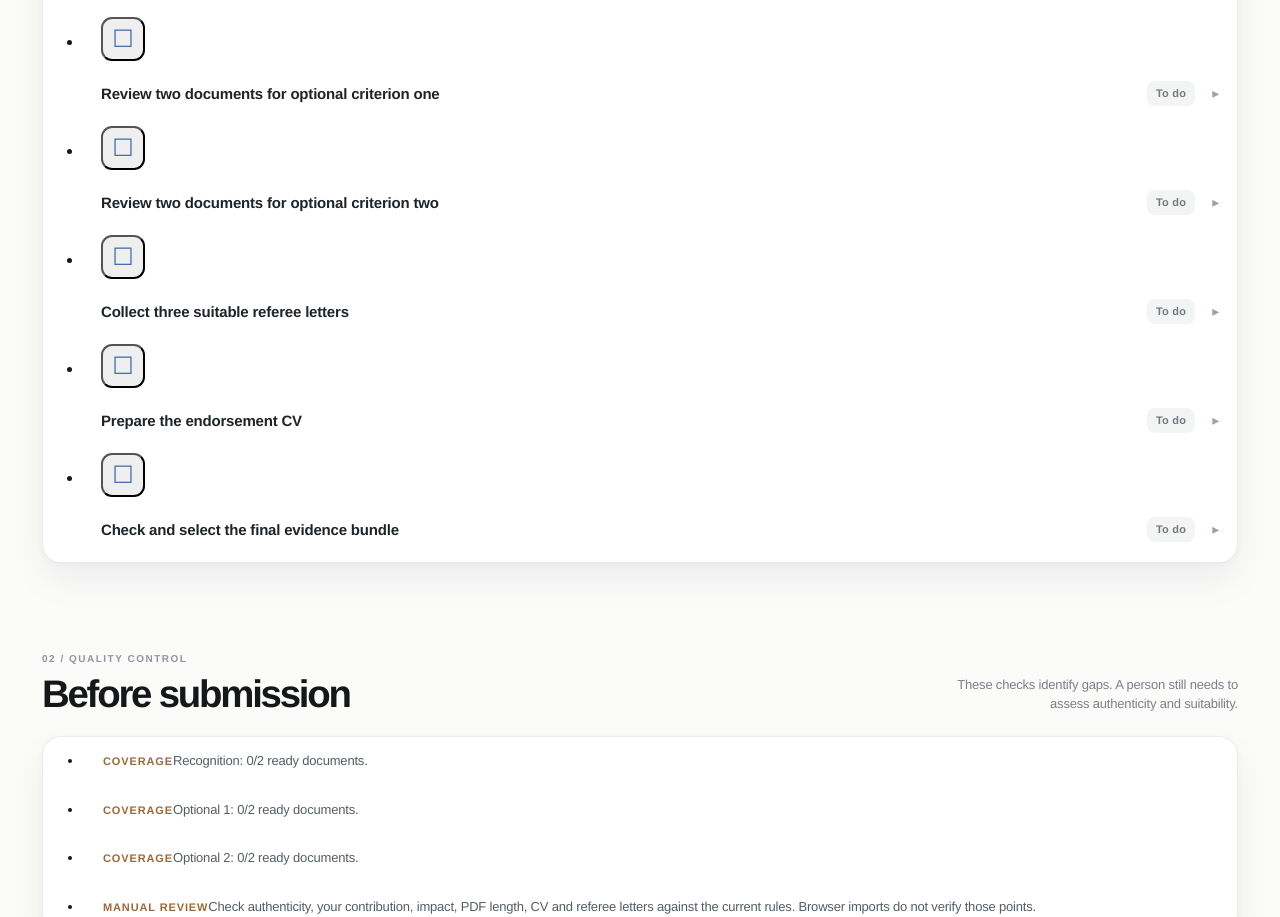
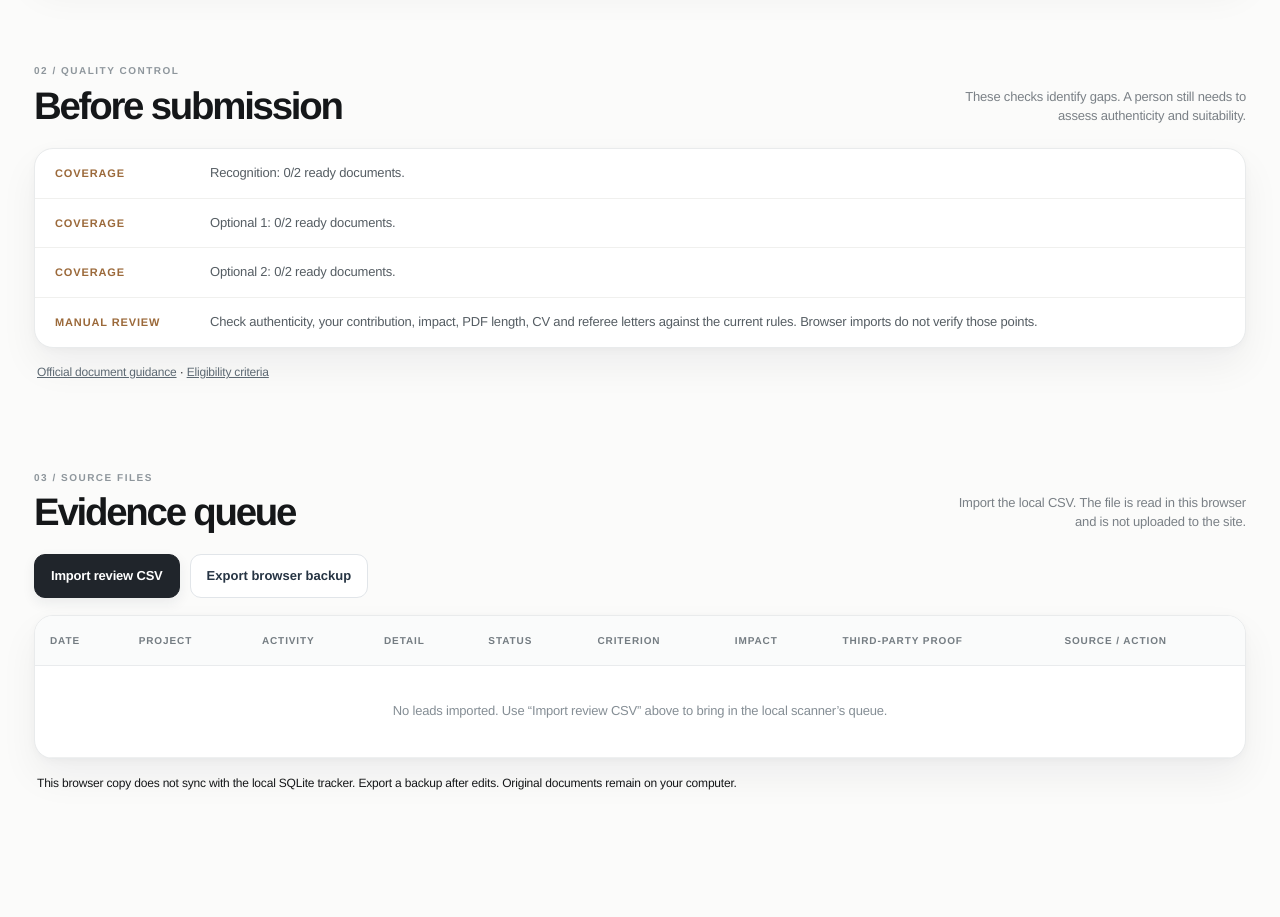
Before and after one commit to Fran6jy/evidence-desk, a plain HTML site: page public/index.html in a window 1280 px wide. Shown: the part 1772-2689 px from the top of the page. Drawn offline with Linux system fonts and the light colour scheme.

Commit message:
Fix standalone site layout

```diff
--- a/public/style.css
+++ b/public/style.css
@@ -5,8 +5,9 @@
   --amber:#d58248; --shadow:0 18px 38px rgba(20,27,40,.055),0 2px 8px rgba(20,27,40,.03);
 }
 html {scroll-behavior:smooth}
+* {box-sizing:border-box}
 body {background:radial-gradient(circle at 83% 9%,#edf3ff 0,transparent 24%),#fbfbfa;
-  color:var(--ink);font:16px/1.55 "Helvetica Neue",Arial,sans-serif;letter-spacing:-.012em}
+  color:var(--ink);font:16px/1.55 "Helvetica Neue",Arial,sans-serif;letter-spacing:-.012em;margin:0}
 main {max-width:1280px;padding:0 34px 140px}
 .menubar {height:43px;border-bottom:1px solid #ececeb;background:rgba(255,255,255,.88);
   display:flex;align-items:center;justify-content:space-between;padding:0 34px;
@@ -46,14 +47,16 @@ h1 i {font-style:normal;color:#668be1}
 .card strong {font-size:35px;letter-spacing:-.07em;color:#222529}
 .card p {font-size:12px;color:#787f85;margin:5px 0 0;max-width:30ch}
 .meter {height:7px;background:#e9edef;border-radius:30px;margin:0 0 12px}
-.meter span {background:#6f99e9}
+.meter span {display:block;height:100%;background:#6f99e9;border-radius:inherit}
 section {margin-top:82px;scroll-margin-top:25px}
 .section-head {display:flex;align-items:end;justify-content:space-between;gap:25px;margin-bottom:22px}
 .section-head h2 {font-size:clamp(30px,3vw,41px);letter-spacing:-.058em;line-height:1.03;margin:4px 0 0;font-weight:720}
 .section-head p {font-size:13px;color:#7a8086;max-width:310px;text-align:right;line-height:1.5;margin:0}
 .section-kicker {font-size:10px;letter-spacing:.15em;color:#8e969c;font-weight:700}
 .checklist,.findings,.table-wrap {background:#fff;border:1px solid #e9ebec;border-radius:19px;box-shadow:var(--shadow);overflow:hidden}
-.checklist li {padding:0 18px;align-items:flex-start;gap:9px;min-height:0;border-color:#eef0f0}
+.checklist,.findings {list-style:none;margin:0;padding:0}
+.checklist li {display:flex;padding:0 18px;align-items:flex-start;gap:9px;min-height:0;border-bottom:1px solid #eef0f0}
+.checklist li:last-child,.findings li:last-child {border-bottom:0}
 .checklist li:hover {background:#fafbfc}
 .box {width:50px;min-width:50px;font-size:23px;padding-top:7px;color:#476eae}
 .tick {width:44px;height:44px;font-size:24px;border-radius:11px;color:#476eae}
@@ -69,7 +72,7 @@ section {margin-top:82px;scroll-margin-top:25px}
 .task-detail {padding:0 55px 19px 0;display:grid;grid-template-columns:1fr 1fr;gap:25px}
 .task-detail p {font-size:13px;line-height:1.55;color:#626a70;max-width:52ch;margin:0}
 .task-detail b {display:block;color:#2d3338;font-size:11px;text-transform:uppercase;letter-spacing:.08em;margin-bottom:4px}
-.findings li {border-color:#f0f0ee;padding:15px 20px;gap:25px;font-size:13px;line-height:1.45}
+.findings li {display:flex;border-bottom:1px solid #f0f0ee;padding:15px 20px;gap:25px;font-size:13px;line-height:1.45}
 .findings strong {font-size:11px;text-transform:uppercase;letter-spacing:.08em;color:#9b693a;min-width:130px;padding-top:2px}
 .findings span {color:#555d63}
 .source-note {font-size:12px;margin:15px 3px 0}
@@ -86,9 +89,9 @@ section {margin-top:82px;scroll-margin-top:25px}
 #notice {font-size:12px;color:#606a72;min-height:1.2em}
 .empty-state {text-align:center;padding:35px!important;color:#858e95;font-size:13px}
 .table-wrap {overflow-x:auto}
-table {font-size:13px}
-th {background:#fafbfb;color:#747c82;font-size:10px;letter-spacing:.09em;text-transform:uppercase;border-bottom:1px solid #e9ebed;padding:17px 15px}
-td {border-color:#eff0f0;padding:14px 15px;color:#3b4247}
+table {width:100%;border-collapse:collapse;font-size:13px}
+th {background:#fafbfb;color:#747c82;font-size:10px;letter-spacing:.09em;text-transform:uppercase;text-align:left;border-bottom:1px solid #e9ebed;padding:17px 15px}
+td {border-bottom:1px solid #eff0f0;padding:14px 15px;color:#3b4247}
 tbody tr:hover {background:#fafcff}
 td:nth-child(2) {font-weight:700;color:#1f2529}
 td:nth-child(4) {color:#6f777d}
--- a/theme.css
+++ b/theme.css
@@ -5,8 +5,9 @@
   --amber:#d58248; --shadow:0 18px 38px rgba(20,27,40,.055),0 2px 8px rgba(20,27,40,.03);
 }
 html {scroll-behavior:smooth}
+* {box-sizing:border-box}
 body {background:radial-gradient(circle at 83% 9%,#edf3ff 0,transparent 24%),#fbfbfa;
-  color:var(--ink);font:16px/1.55 "Helvetica Neue",Arial,sans-serif;letter-spacing:-.012em}
+  color:var(--ink);font:16px/1.55 "Helvetica Neue",Arial,sans-serif;letter-spacing:-.012em;margin:0}
 main {max-width:1280px;padding:0 34px 140px}
 .menubar {height:43px;border-bottom:1px solid #ececeb;background:rgba(255,255,255,.88);
   display:flex;align-items:center;justify-content:space-between;padding:0 34px;
@@ -46,14 +47,16 @@ h1 i {font-style:normal;color:#668be1}
 .card strong {font-size:35px;letter-spacing:-.07em;color:#222529}
 .card p {font-size:12px;color:#787f85;margin:5px 0 0;max-width:30ch}
 .meter {height:7px;background:#e9edef;border-radius:30px;margin:0 0 12px}
-.meter span {background:#6f99e9}
+.meter span {display:block;height:100%;background:#6f99e9;border-radius:inherit}
 section {margin-top:82px;scroll-margin-top:25px}
 .section-head {display:flex;align-items:end;justify-content:space-between;gap:25px;margin-bottom:22px}
 .section-head h2 {font-size:clamp(30px,3vw,41px);letter-spacing:-.058em;line-height:1.03;margin:4px 0 0;font-weight:720}
 .section-head p {font-size:13px;color:#7a8086;max-width:310px;text-align:right;line-height:1.5;margin:0}
 .section-kicker {font-size:10px;letter-spacing:.15em;color:#8e969c;font-weight:700}
 .checklist,.findings,.table-wrap {background:#fff;border:1px solid #e9ebec;border-radius:19px;box-shadow:var(--shadow);overflow:hidden}
-.checklist li {padding:0 18px;align-items:flex-start;gap:9px;min-height:0;border-color:#eef0f0}
+.checklist,.findings {list-style:none;margin:0;padding:0}
+.checklist li {display:flex;padding:0 18px;align-items:flex-start;gap:9px;min-height:0;border-bottom:1px solid #eef0f0}
+.checklist li:last-child,.findings li:last-child {border-bottom:0}
 .checklist li:hover {background:#fafbfc}
 .box {width:50px;min-width:50px;font-size:23px;padding-top:7px;color:#476eae}
 .tick {width:44px;height:44px;font-size:24px;border-radius:11px;color:#476eae}
@@ -69,7 +72,7 @@ section {margin-top:82px;scroll-margin-top:25px}
 .task-detail {padding:0 55px 19px 0;display:grid;grid-template-columns:1fr 1fr;gap:25px}
 .task-detail p {font-size:13px;line-height:1.55;color:#626a70;max-width:52ch;margin:0}
 .task-detail b {display:block;color:#2d3338;font-size:11px;text-transform:uppercase;letter-spacing:.08em;margin-bottom:4px}
-.findings li {border-color:#f0f0ee;padding:15px 20px;gap:25px;font-size:13px;line-height:1.45}
+.findings li {display:flex;border-bottom:1px solid #f0f0ee;padding:15px 20px;gap:25px;font-size:13px;line-height:1.45}
 .findings strong {font-size:11px;text-transform:uppercase;letter-spacing:.08em;color:#9b693a;min-width:130px;padding-top:2px}
 .findings span {color:#555d63}
 .source-note {font-size:12px;margin:15px 3px 0}
@@ -86,9 +89,9 @@ section {margin-top:82px;scroll-margin-top:25px}
 #notice {font-size:12px;color:#606a72;min-height:1.2em}
 .empty-state {text-align:center;padding:35px!important;color:#858e95;font-size:13px}
 .table-wrap {overflow-x:auto}
-table {font-size:13px}
-th {background:#fafbfb;color:#747c82;font-size:10px;letter-spacing:.09em;text-transform:uppercase;border-bottom:1px solid #e9ebed;padding:17px 15px}
-td {border-color:#eff0f0;padding:14px 15px;color:#3b4247}
+table {width:100%;border-collapse:collapse;font-size:13px}
+th {background:#fafbfb;color:#747c82;font-size:10px;letter-spacing:.09em;text-transform:uppercase;text-align:left;border-bottom:1px solid #e9ebed;padding:17px 15px}
+td {border-bottom:1px solid #eff0f0;padding:14px 15px;color:#3b4247}
 tbody tr:hover {background:#fafcff}
 td:nth-child(2) {font-weight:700;color:#1f2529}
 td:nth-child(4) {color:#6f777d}
```
